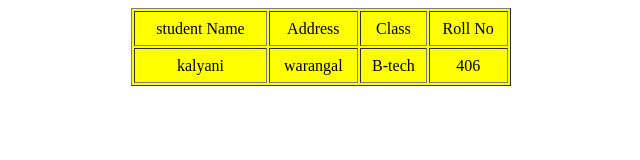
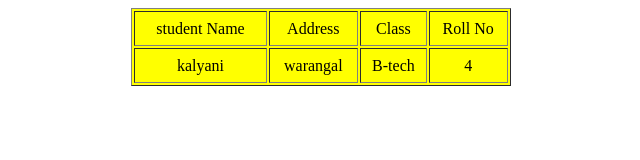
Before and after one commit to Kalyani1234Reddy/hello-to-all, a plain HTML site: page html-table.html in a window 1280 px wide. Shown: the full height of the page, 319-959 px from the left. Drawn offline with Linux system fonts and the light colour scheme.

Commit message:
ONLY NUMBER

```diff
--- a/html-table.html
+++ b/html-table.html
@@ -14,5 +14,5 @@
 <td>kalyani</td>
 <td>warangal</td>
 <td>B-tech</td>
-<td>406</td>
+<td>4</td>
 </tr>
```
